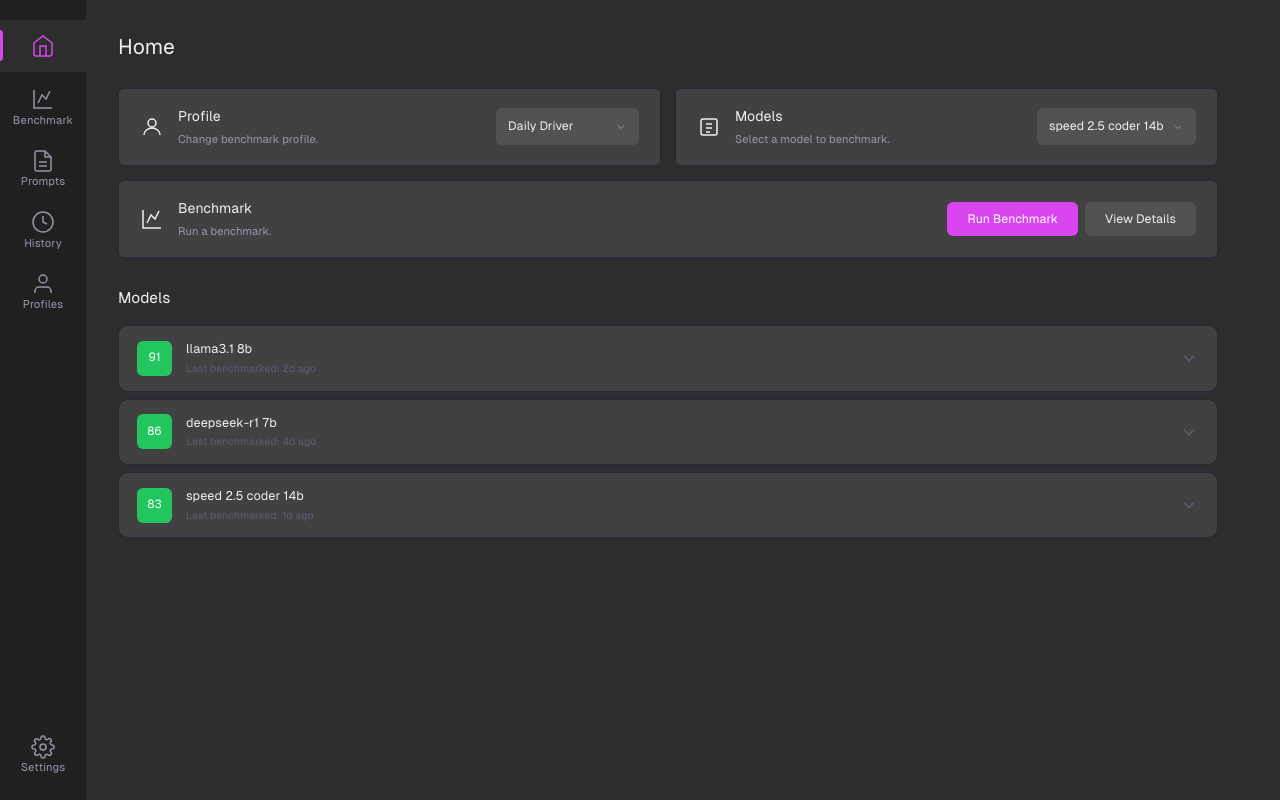
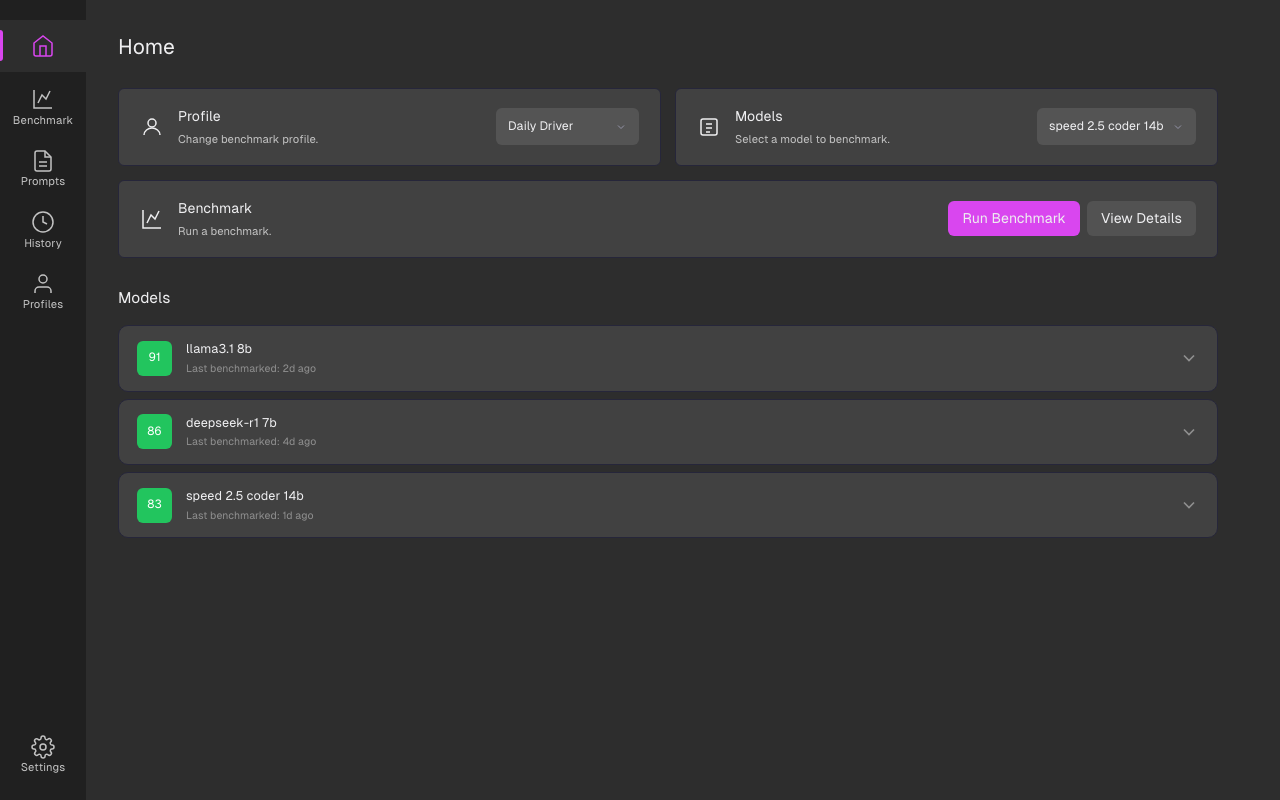
Before and after one commit to caasion/local-bench, a React (Vite) app: page / in a window 1280 px wide. Built offline with nearby package versions, Linux system fonts and the light colour scheme.

Commit message:
feat (ui): Update colors and font sizes

```diff
--- a/src/App.css
+++ b/src/App.css
@@ -17,8 +17,8 @@
   --accent-hover: #c026d3;
   --accent-muted: rgba(217, 70, 239, 0.12);
   --text-primary: #eeeef0;
-  --text-secondary: #9494a8;
-  --text-muted: #5c5c72;
+  --text-secondary: #c2c2c2;
+  --text-muted: #8f8f8f;
   --border: #26263a;
   --border-light: #2e2e44;
   --danger: #ef4444;
@@ -115,10 +115,9 @@
   align-items: center;
   justify-content: center;
   gap: var(--space-1);
-  padding: var(--space-2) var(--space-5);
   border-radius: var(--radius-sm);
   border: none;
-  font-size: 0.875rem;
+  font-size: 1rem;
   font-weight: 600;
   font-family: inherit;
   cursor: pointer;
@@ -126,10 +125,15 @@
   white-space: nowrap;
 }
 
+.btn {
+  @apply px-4 py-2;
+}
+
 .btn--primary {
   background: var(--accent);
-  color: #fff;
+  color: contrast-color(var(--accent));
 }
+
 .btn--primary:hover:not(:disabled) {
   background: var(--accent-hover);
 }
@@ -193,7 +197,7 @@
   padding: 9px var(--space-3);
   border-radius: var(--radius-sm);
   border: none;
-  background: var(--bg-input);
+  background: rgba(255, 255, 255, 0.1);
   color: var(--text-primary);
   font-family: inherit;
   font-size: 0.875rem;
@@ -208,13 +212,6 @@
   background-repeat: no-repeat;
   background-position: right 12px center;
   padding-right: 32px;
-}
-
-.selector-dropdown:focus,
-.form-input:focus,
-.settings-dropdown:focus {
-  border-color: var(--accent);
-  box-shadow: 0 0 0 2px var(--accent-muted);
 }
 
 .form-group {
```
